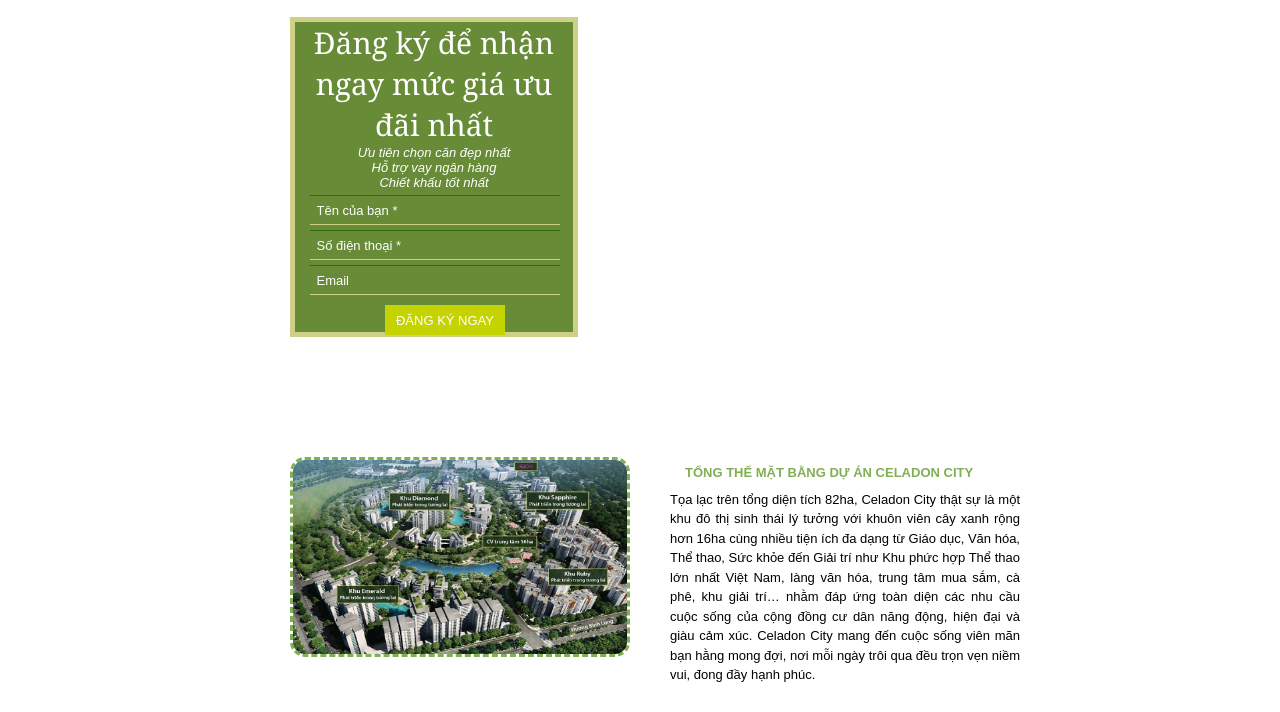
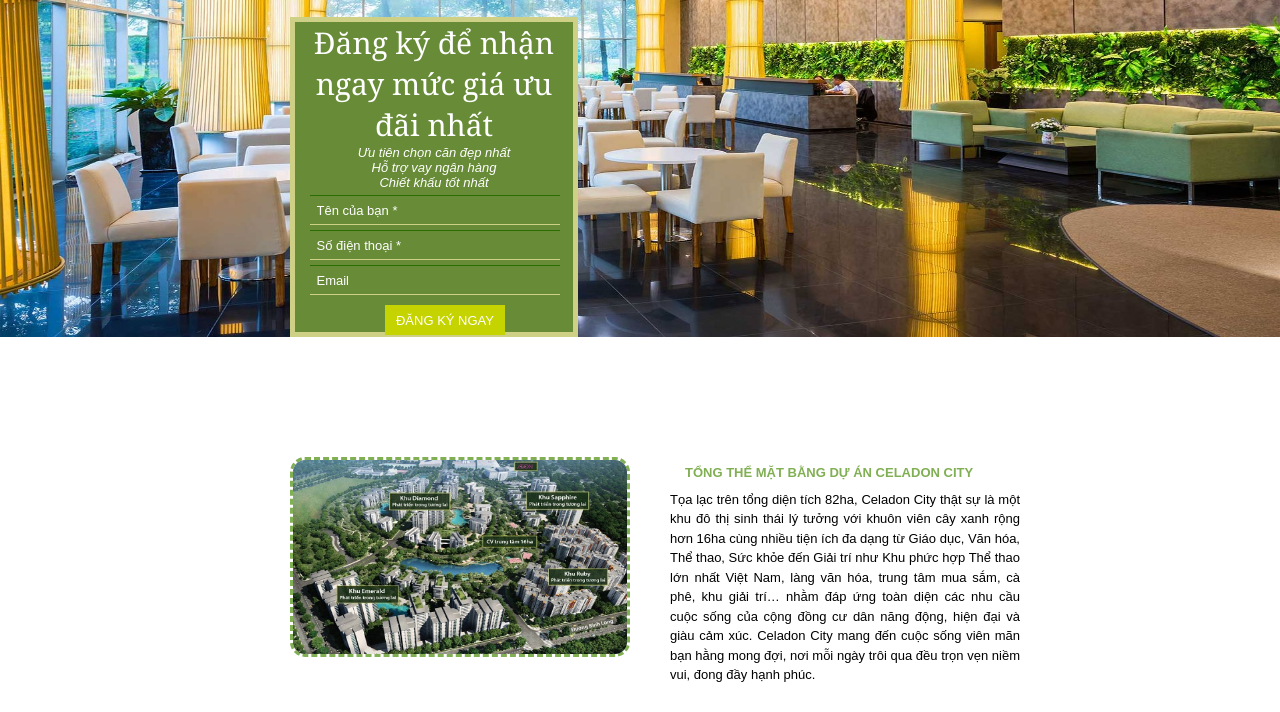
Before and after one commit to thanhdiem55555/bai_2, a plain HTML site: page index.html in a window 1280 px wide. Shown: the part 183-895 px from the top of the page. Drawn offline with Linux system fonts and the light colour scheme; files whose address does not match are found by name.

Commit message:
Update site.css

```diff
--- a/css/site.css
+++ b/css/site.css
@@ -7,7 +7,7 @@
 }
 body
 {
-  background-image: url(../BaiThucHanh_02/images/head-background.jpg);
+  background-image: url(../images/head-background.jpg);
   background-repeat: no-repeat;
   background-size: 100% 65vh;
 }
```
